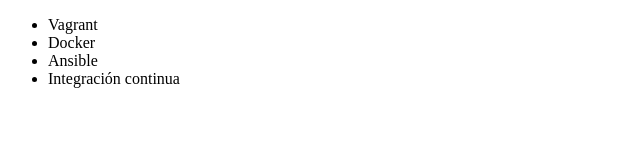
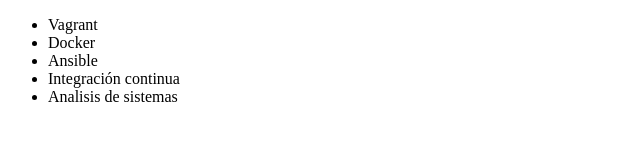
Before and after one commit to fifu/alura-git, a plain HTML site: page index.html in a window 1280 px wide. Shown: the whole page, without its empty margins (0-640 px from the left). Drawn offline with Linux system fonts and the light colour scheme.

Commit message:
Agregar un curso a index.htm

```diff
--- a/index.html
+++ b/index.html
@@ -10,6 +10,7 @@
          <li> Docker </li>
          <li> Ansible </li>
          <li> Integración continua </li>
+         <li>Analisis de sistemas</li>
      </ul>
 </body>
 </html>
```
